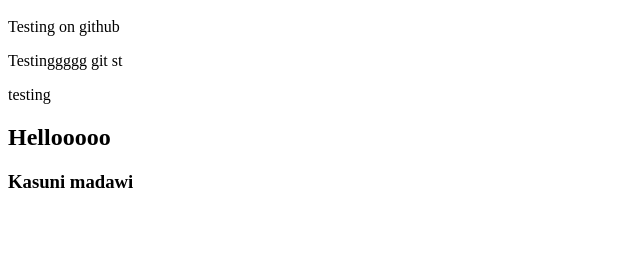
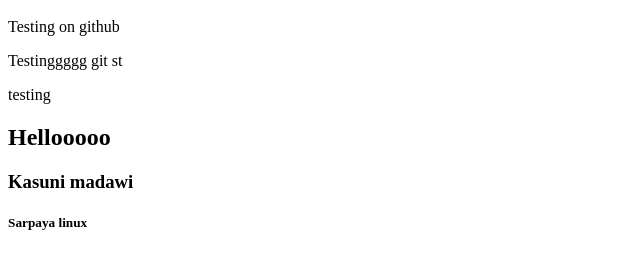
Before and after one commit to python-nerd-git/linux.idearigs, a plain HTML site: page index.html in a window 1280 px wide. Shown: the part 48-316 px from the top of the page, without its empty margins (0-640 px from the left). Drawn offline with Linux system fonts and the light colour scheme.

Commit message:
sarpayalinux 2

```diff
--- a/index.html
+++ b/index.html
@@ -4,3 +4,4 @@
 <p> testing</p>
 <h2> Hellooooo</h2>
 <h3>Kasuni madawi</h3>
+<h5>Sarpaya linux</h5>
```
